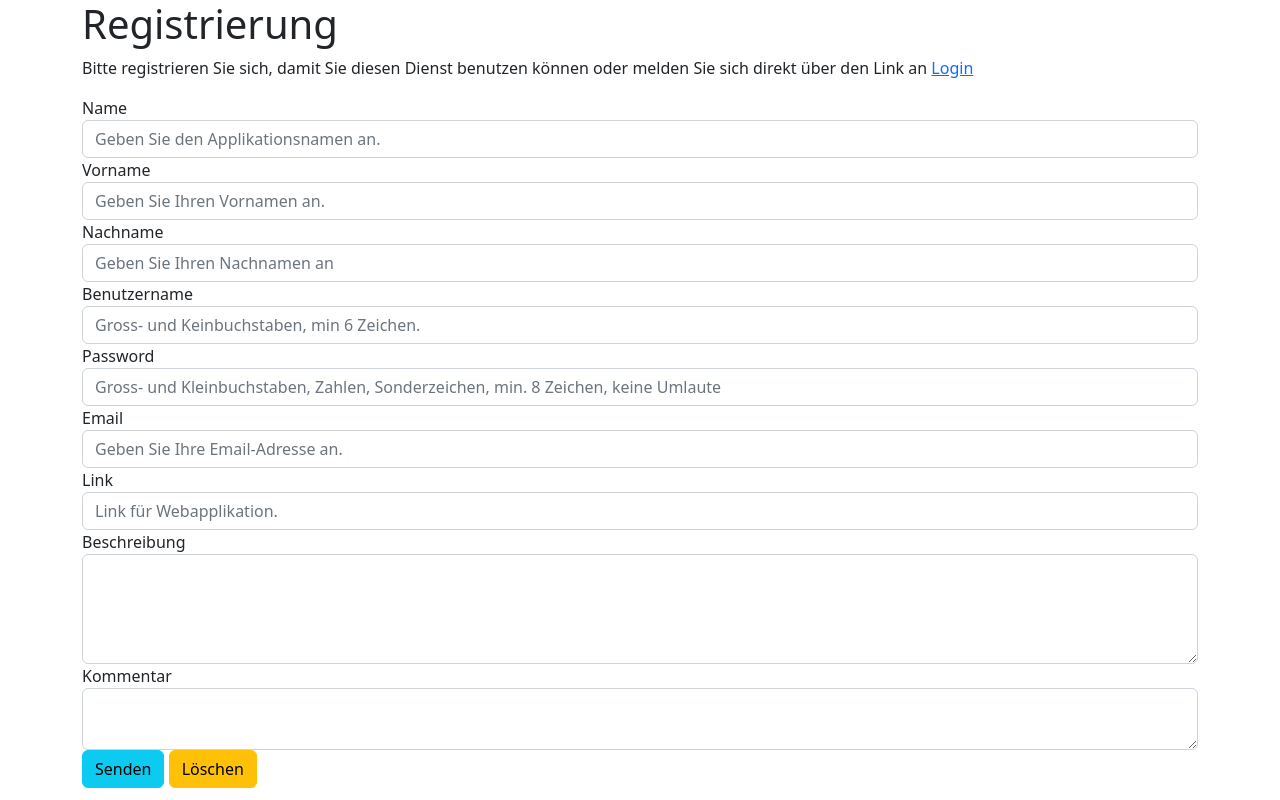
After one commit to 54L4D1N/AccountManager, a PHP site: page /addAccount.php in a window 1280 px wide. The commit adds this page. Run offline with PHP 8.4, Linux system fonts and the light colour scheme.

Commit message:
login formular addAccount start

```diff
--- /dev/null
+++ b/addAccount.php
@@ -0,0 +1,171 @@
+<?php
+
+include("./db_connector.inc.php");
+session_start();
+// Initialisierung
+$error = '';
+$message = "";
+$name = $firstname = $lastname = $username = $email = $link = $description = $comment = '';
+$account = array();
+
+// Wurden Daten mit "POST" gesendet?
+if ($_SERVER['REQUEST_METHOD'] == "POST") {
+    // Ausgabe des gesamten $_POST Arrays zum debuggen
+    //echo "<pre>";
+    //print_r($_POST);
+    //echo "</pre>";
+
+    if (isset($_POST['name'])) {
+        $name = trim($_POST['name']);
+        if (empty($name) || strlen($name) > 30)
+            $error .= "Name ist inkorrekt!\n";
+    }
+
+    if (isset($_POST['firstname'])) {
+        $firstname = trim($_POST['firstname']);
+        if (empty($firstname) || strlen($firstname) > 30)
+            $error .= "Vorname ist inkorrekt!\n";
+    }
+
+    if (isset($_POST['lastname'])) {
+        $lastname = trim($_POST['lastname']);
+        if (strlen($lastname) > 30)
+            $error .= "Nachname ist inkorrekt!\n";
+    }
+
+    if (isset($_POST['username'])) {
+        $username = trim($_POST['username']);
+        if (!preg_match("/(?=.*[a-z])(?=.*[A-Z])[a-zA-Z]{6,30}/", $username) || strlen($username) > 30)
+            $error .= "Username ist inkorrekt!\n";
+    }
+
+    if (isset($_POST['password'])) {
+        if (!preg_match('/(?=^.{8,255}$)((?=.*\d)|(?=.*\W+))(?![.\n])(?=.*[A-Z])(?=.*[a-z]).*$/', $_POST['password']) === 0 || strlen($_POST['password']) > 255)
+            $error .= "Password ist inkorrekt!\n";
+    }
+
+    if (isset($_POST['email'])) {
+        $email = trim($_POST['email']);
+        if (!filter_var($email, FILTER_VALIDATE_EMAIL))
+            $error .= "Email address '$email' is considered invalid.\n";
+        if (strlen($email) > 100)
+            $error .= "Email ist inkorrekt!\n";
+    }
+
+    if (isset($_POST['link'])) {
+        $link = trim($_POST['link']);
+        if (strlen($link) > 255)
+            $error .= "Link ist inkorrekt!\n";
+    }
+
+    if (isset($_POST['description'])) {
+        $description = trim($_POST['description']);
+    }
+
+    if (isset($_POST['comment'])) {
+        $comment = trim($_POST['comment']);
+    }
+
+    // TODO
+    // keine Fehler vorhanden
+    if (empty($error)) {
+        $query = "INSERT INTO account (firstname, lastname, email, username, password) VALUES(?, ?, ?, ?, ?)";
+        $stmt = $mysqli->prepare($query);
+        $passwordHash = password_hash($_POST['password'], PASSWORD_DEFAULT);
+        $stmt->bind_param("sssss", $firstname, $lastname, $email, $username, $passwordHash);
+        try {
+            $stmt->execute();
+            $message = "Keine Fehler vorhanden";
+
+            $stmt->close();
+            $mysqli->close();
+
+            header("location: login.php");
+        } catch (mysqli_sql_exception $exception) {
+            $error .= "Benutzername existiert bereits!\n";
+
+            $stmt->close();
+            $mysqli->close();
+        }
+    }
+}
+
+?>
+
+<!DOCTYPE html>
+<html lang="en">
+
+<head>
+    <meta charset="utf-8">
+    <meta http-equiv="X-UA-Compatible" content="IE=edge">
+    <meta name="viewport" content="width=device-width, initial-scale=1">
+    <title>Registrierung</title>
+
+    <!-- Bootstrap -->
+    <link href="https://cdn.jsdelivr.net/npm/bootstrap@5.2.1/dist/css/bootstrap.min.css" rel="stylesheet" integrity="sha384-iYQeCzEYFbKjA/T2uDLTpkwGzCiq6soy8tYaI1GyVh/UjpbCx/TYkiZhlZB6+fzT" crossorigin="anonymous">
+</head>
+
+<body>
+
+<div class="container">
+    <h1>Registrierung</h1>
+    <p>
+        Bitte registrieren Sie sich, damit Sie diesen Dienst benutzen können
+        oder melden Sie sich direkt über den Link an <a href="login.php">Login</a>
+    </p>
+    <?php
+    // Ausgabe der Fehlermeldungen
+    if (strlen($error)) {
+        echo "<div class=\"alert alert-danger\" role=\"alert\">" . $error . "</div>";
+    } elseif (strlen($message)) {
+        echo "<div class=\"alert alert-success\" role=\"alert\">" . $message . "</div>";
+    }
+    ?>
+    <form action="" method="post">
+        <div class="form-group">
+            <label for="name">Name</label>
+            <input type="text" name="name" class="form-control" id="name" maxlength="30" value="<?php echo htmlspecialchars($name) ?>" placeholder="Geben Sie den Applikationsnamen an.">
+        </div>
+        <div class="form-group">
+            <label for="firstname">Vorname</label>
+            <input type="text" name="firstname" class="form-control" id="firstname" maxlength="30" value="<?php echo htmlspecialchars($firstname) ?>" placeholder="Geben Sie Ihren Vornamen an.">
+        </div>
+        <div class="form-group">
+            <label for="lastname">Nachname</label>
+            <input type="text" name="lastname" class="form-control" id="lastname" maxlength="30" value="<?php echo htmlspecialchars($lastname) ?>" placeholder="Geben Sie Ihren Nachnamen an">
+        </div>
+        <div class="form-group">
+            <label for="username">Benutzername</label>
+            <input type="text" name="username" class="form-control" id="username" maxlength="30" pattern="(?=.*[a-z])(?=.*[A-Z])[a-zA-Z]{6,}" value="<?php echo htmlspecialchars($username) ?>" placeholder="Gross- und Keinbuchstaben, min 6 Zeichen.">
+        </div>
+        <div class="form-group">
+            <label for="password">Password</label>
+            <input type="password" name="password" class="form-control" id="password" maxlength="255" pattern="(?=^.{8,}$)((?=.*\d+)(?=.*\W+))(?![.\n])(?=.*[A-Z])(?=.*[a-z]).*$" placeholder="Gross- und Kleinbuchstaben, Zahlen, Sonderzeichen, min. 8 Zeichen, keine Umlaute">
+        </div>
+        <div class="form-group">
+            <label for="email">Email</label>
+            <input type="email" name="email" class="form-control" id="email" maxlength="100" value="<?php echo htmlspecialchars($email) ?>" placeholder="Geben Sie Ihre Email-Adresse an.">
+        </div>
+        <div class="form-group">
+            <label for="link">Link</label>
+            <input type="text" name="link" class="form-control" id="link" maxlength="255" value="<?php echo htmlspecialchars($link) ?>" placeholder="Link für Webapplikation.">
+        </div>
+        <div class="form-group">
+            <label for="description">Beschreibung</label>
+            <textarea name="description" class="form-control" id="description" rows="4" value="<?php echo htmlspecialchars($description) ?>"></textarea>
+        </div>
+        <div class="form-group">
+            <label for="comment">Kommentar</label>
+            <textarea name="comment" class="form-control" id="comment" rows="2" value="<?php echo htmlspecialchars($description) ?>"></textarea>
+        </div>
+        <button type="submit" name="button" value="submit" class="btn btn-info">Senden</button>
+        <button type="reset" name="button" value="reset" class="btn btn-warning">Löschen</button>
+    </form>
+</div>
+
+<!-- jQuery (necessary for Bootstrap's JavaScript plugins) -->
+<script src="https://cdn.jsdelivr.net/npm/bootstrap@5.2.1/dist/js/bootstrap.bundle.min.js" integrity="sha384-u1OknCvxWvY5kfmNBILK2hRnQC3Pr17a+RTT6rIHI7NnikvbZlHgTPOOmMi466C8" crossorigin="anonymous"></script>
+</body>
+</body>
+
+</html>
--- a/login.php
+++ b/login.php
@@ -41,7 +41,7 @@ if ($_SERVER["REQUEST_METHOD"] == "POST") {
 	// kein fehler
 	if (empty($error)) {
 
-		$query = "SELECT username, password FROM users WHERE username = ?";
+		$query = "SELECT username, password FROM user WHERE username = ?";
 		$stmt = $mysqli->prepare($query);
 		$stmt->bind_param("s", $username);
 		$stmt->execute();
```
Also changed, not shown: admin.php (+16 -7 lines).
